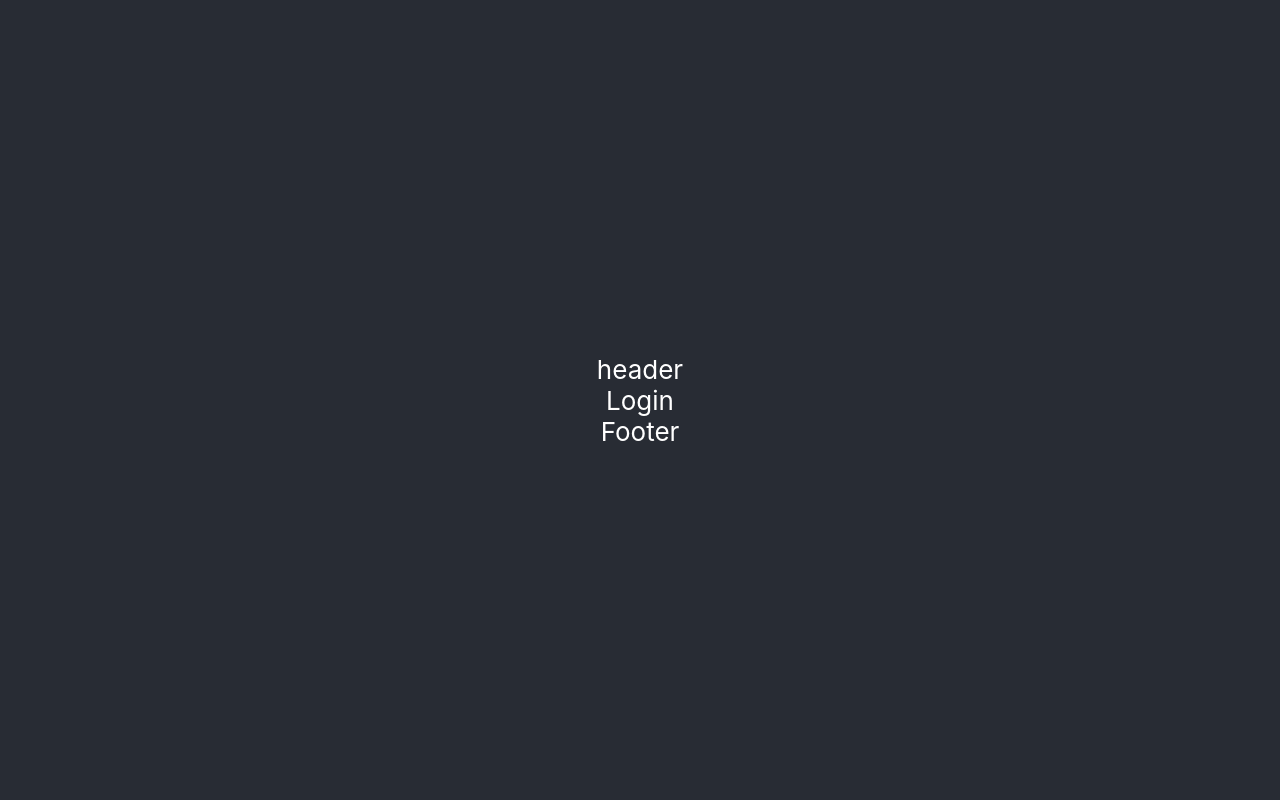
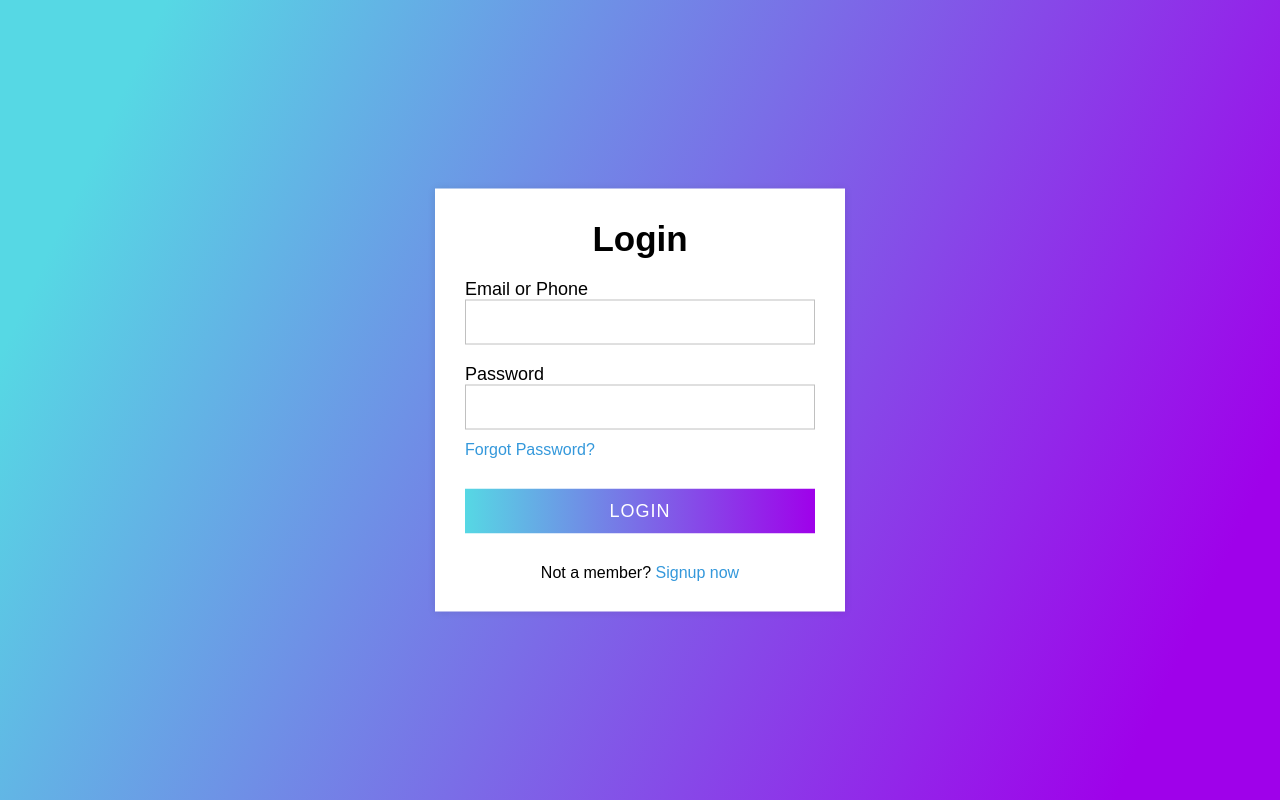
Before and after one commit to nguyenanhphuong69/Nhom2_FrontEnd_WebBanGiay, a React (Create React App) app: page /login in a window 1280 px wide. Built offline with nearby package versions, Linux system fonts and the light colour scheme.

Commit message:
#14 Form Login

```diff
--- a/src/App.js
+++ b/src/App.js
@@ -1,12 +1,13 @@
 import logo from './logo.svg';
-import './App.css';
+//import './App.css';
 import { Route, Routes, useNavigate } from "react-router-dom";
-import Hello from './components/Hello';
+//import Hello from './components/Hello';
 import Header from './components/header/Header';
 import Home from './pages/Home/Home';
 import Cart from './pages/Cart/Cart';
 import NotFound from './pages/NotFound/NotFound';
 import Footer from './components/footer/Footer';
+import Login from './pages/Login/Login';
 function App() {
   return (
     <div className="App">
@@ -15,10 +16,11 @@ function App() {
         <Routes>
           {/* ********* User ********* */}
           {/* Login */}
-            <Route path="/login" element={<Hello />} />
+            {/* <Route path="/login" element={<Hello />} />  */}
             <Route path="/" element={<Home />} />
             <Route path="/cart" element={<Cart />} />
             <Route path="*" element={<NotFound />} />
+            <Route path="/login" element={<Login />} />
           </Routes>
           <Footer/>
       </header>
--- /dev/null
+++ b/src/pages/Login/Login.css
@@ -0,0 +1,130 @@
+
+*{
+    margin: 0;
+    padding: 0;
+    box-sizing: border-box;
+    font-family: 'Poppins',sans-serif;
+  }
+  body{
+    height: 100vh;
+    display: flex;
+    justify-content: center;
+    align-items: center;
+    padding: 10px;
+    background: linear-gradient(115deg, #56d8e4 10%, #9f01ea 90%);
+  }
+
+*{
+    margin: 0;
+    padding: 0;
+    outline: none;
+    box-sizing: border-box;
+    font-family: 'Poppins', sans-serif;
+  }
+
+  .show-btn, .container{
+    position: absolute;
+    top: 50%;
+    left: 50%;
+    transform: translate(-50%, -50%);
+  }
+  input[type="checkbox"]{
+    display: none;
+  }
+  .container{
+    background: rgb(255, 255, 255);
+    width: 410px;
+    padding: 30px;
+    box-shadow: 0 0 8px rgba(0,0,0,0.1);
+  }
+  #show:checked ~ .container{
+    display: block;
+  }
+  .container .close-btn{
+    position: absolute;
+    right: 20px;
+    top: 15px;
+    font-size: 18px;
+    cursor: pointer;
+  }
+  .container .close-btn:hover{
+    color: #3498db;
+  }
+  .container .text{
+    font-size: 35px;
+    font-weight: 600;
+    text-align: center;
+  }
+  .container form{
+    margin-top: -20px;
+  }
+  .container form .data{
+    height: 45px;
+    width: 100%;
+    margin: 40px 0;
+  }
+  form .data label{
+    font-size: 18px;
+  }
+  form .data input{
+    height: 100%;
+    width: 100%;
+    padding-left: 10px;
+    font-size: 17px;
+    border: 1px solid silver;
+  }
+  form .data input:focus{
+    border-color: #3498db;
+    border-bottom-width: 2px;
+  }
+  form .forgot-pass{
+    margin-top: -8px;
+  }
+  form .forgot-pass a{
+    color: #3498db;
+    text-decoration: none;
+  }
+  form .forgot-pass a:hover{
+    text-decoration: underline;
+  }
+  form .btn{
+    margin: 30px 0;
+    height: 45px;
+    width: 100%;
+    position: relative;
+    overflow: hidden;
+  }
+  form .btn .inner{
+    height: 100%;
+    width: 300%;
+    position: absolute;
+    left: -100%;
+    z-index: -1;
+    background: -webkit-linear-gradient(right, #56d8e4, #9f01ea, #56d8e4, #9f01ea);
+    transition: all 0.4s;
+  }
+  form .btn:hover .inner{
+    left: 0;
+  }
+  form .btn button{
+    height: 100%;
+    width: 100%;
+    background: none;
+    border: none;
+    color: #fff;
+    font-size: 18px;
+    font-weight: 500;
+    text-transform: uppercase;
+    letter-spacing: 1px;
+    cursor: pointer;
+  }
+  form .signup-link{
+    text-align: center;
+  }
+  form .signup-link a{
+    color: #3498db;
+    text-decoration: none;
+  }
+  form .signup-link a:hover{
+    text-decoration: underline;
+  }
--- /dev/null
+++ b/src/pages/Login/Login.js
@@ -0,0 +1,37 @@
+import React from 'react'
+import "./Login.css"
+const Login = () => {
+  return (
+    <div class="center">
+
+         <input type="checkbox" id="show" />
+         <div class="container">
+            <div class="text">
+               Login
+            </div>
+            <form action="#">
+               <div class="data">
+                  <label>Email or Phone</label>
+                  <input type="text" required />
+               </div>
+               <div class="data">
+                  <label>Password</label>
+                  <input type="password" required />
+               </div>
+               <div class="forgot-pass">
+                  <a href="../Forgot">Forgot Password?</a>
+               </div>
+               <div class="btn">
+                  <div class="inner"></div>
+                  <button type="submit">login</button>
+               </div>
+               <div class="signup-link">
+                  Not a member? <a href="../Registration">Signup now</a>
+               </div>
+            </form>
+         </div>
+      </div>
+  )
+}
+
+export default Login
```
Also changed, not shown: src/pages/Forgot/Forgot.css (added), src/pages/Forgot/Forgot.js (added), 1 other file (tests, documents, lock files or other folders).
